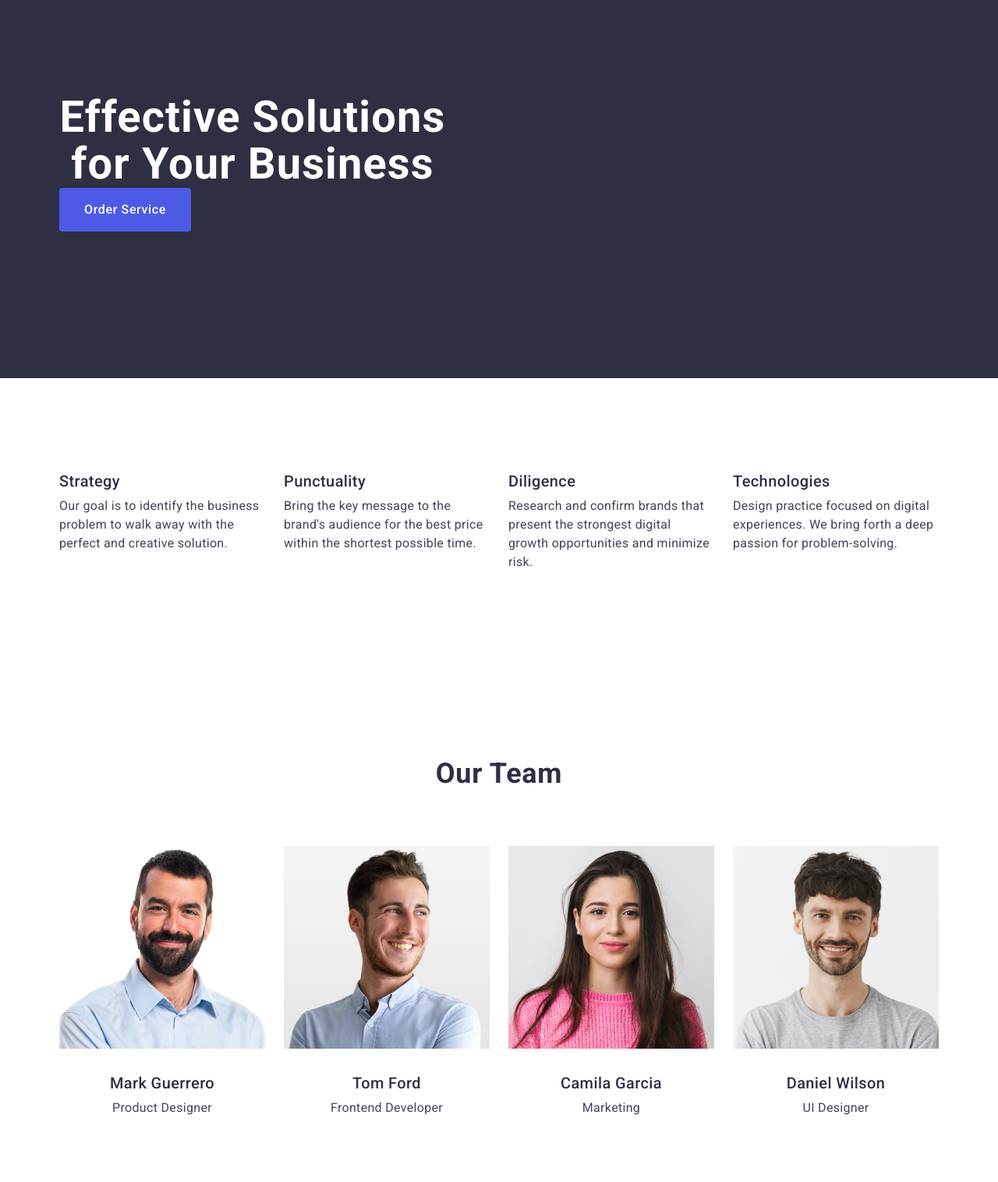
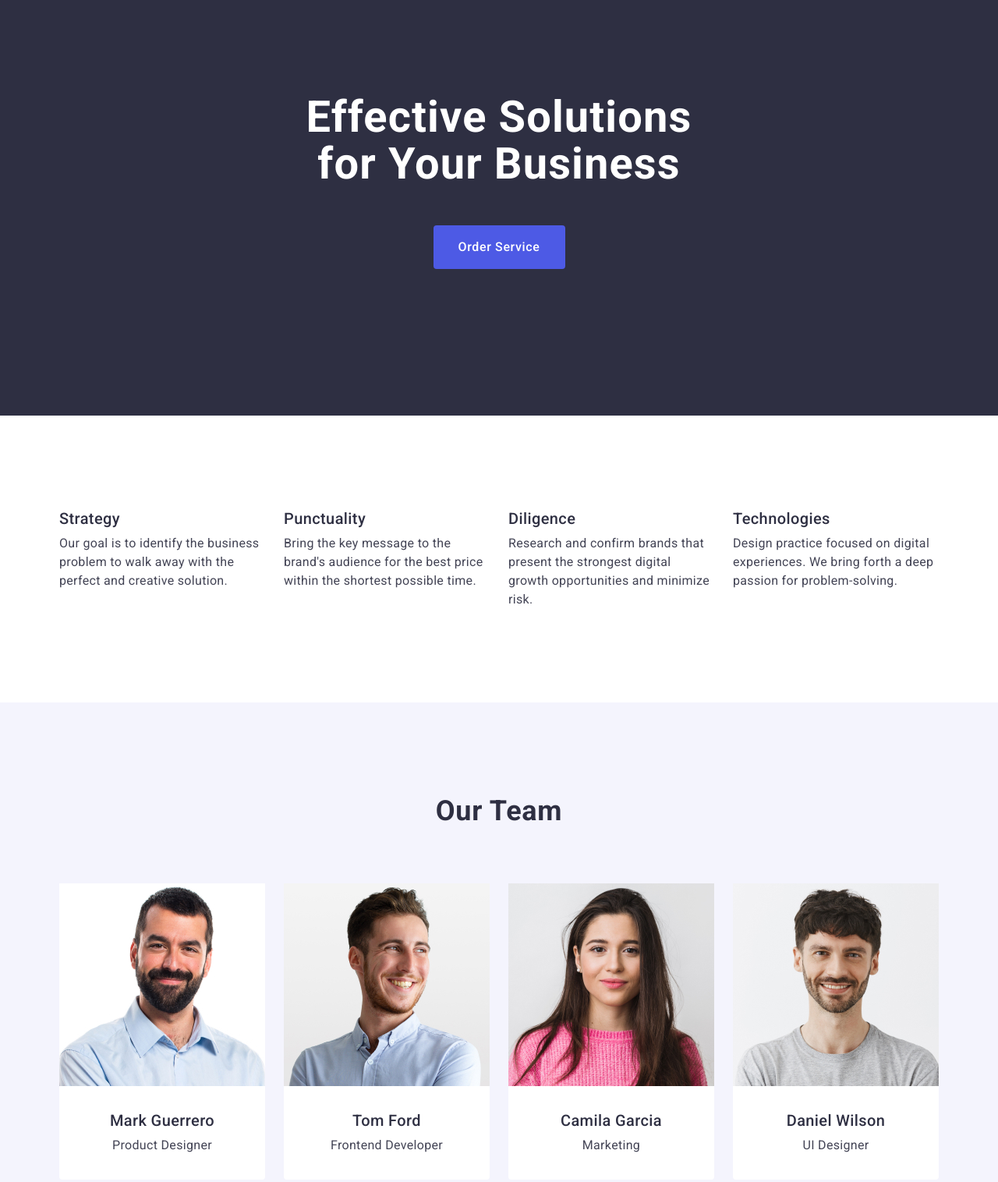
Before and after one commit to serhiizghama/goit-markup-hw-03, a plain HTML site: page index.html in a window 1280 px wide. Shown: the part 140-1656 px from the top of the page at 78% size. Drawn offline with nearby package versions, Linux system fonts and the light colour scheme.

Commit message:
Fixed center btn and color

```diff
--- a/css/styles.css
+++ b/css/styles.css
@@ -26,9 +26,8 @@ h2,
 h3,
 h4,
 h5,
-h6
-{
-margin: 0;
+h6 {
+    margin: 0;
 }
 
 ul {
@@ -146,21 +145,27 @@ img {
     text-align: center;
     color: #fff;
     max-width: 496px;
+    margin-right: auto;
+    margin-left: auto;
+    margin-bottom: 48px;
 }
 
 .main-button {
+    display: block;
+    border-radius: 4px;
+    text-align: center;
+    background-color: #4D5AE5;
     font-weight: 500;
     font-size: 16px;
     line-height: 1.5;
     letter-spacing: 0.04em;
     color: #fff;
-    background-color: #4D5AE5;
-    display: block;
+    cursor: pointer;
     min-width: 169px;
     height: 56px;
+    margin-left: auto;
+    margin-right: auto;
     border: none;
-    border-radius: 4px;
-    cursor: pointer;
 }
 
 .main-button:hover {
@@ -172,6 +177,11 @@ img {
 }
 
 .section {
+    padding: 120px 0;
+}
+
+.section-team {
+    background-color: #f4f4fd;
     padding: 120px 0;
 }
 
--- a/index.html
+++ b/index.html
@@ -93,7 +93,7 @@
                 </ul>
             </div>
         </section>
-        <section class="section">
+        <section class="section-team">
             <div class="container">
                 <h2 class="team-title">
                     Our Team
```
